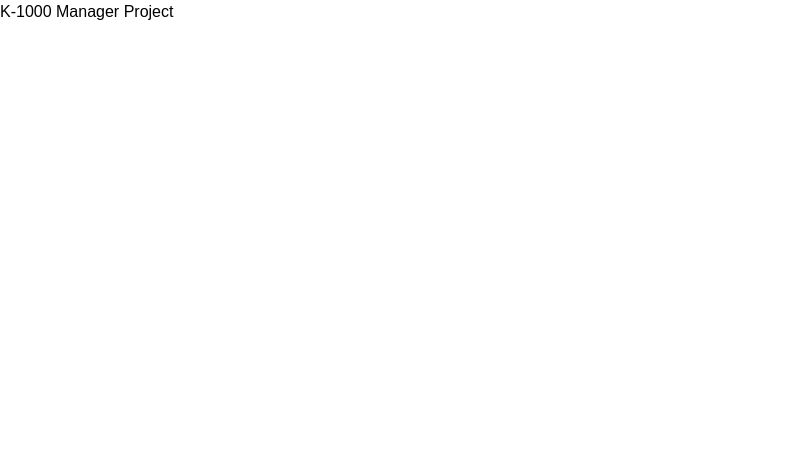
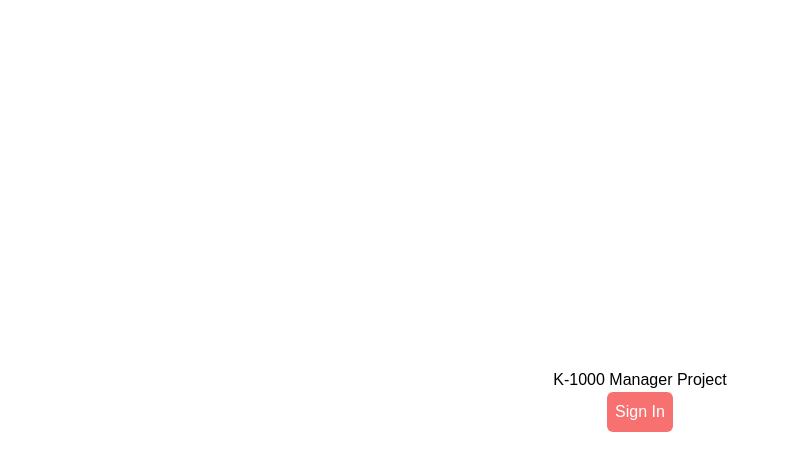
Before and after one commit to VanXodus305/K-1000-Manager, a Next.js app: page / in a window 1280 px wide. Shown: the top 470 px of the page, without its empty margins (0-789 px from the left). Built offline with nearby package versions, Linux system fonts and the light colour scheme; no server answers.

Commit message:
feat: implement user session check and Google sign-in functionality - NOT FUNCTIONAL
Signed-off-by: JagTheFriend <JagTheFriend12@gmail.com>

```diff
--- /dev/null
+++ b/src/actions/auth.ts
@@ -0,0 +1,21 @@
+"use server";
+
+import { auth, signIn } from "@/utils/auth";
+
+export async function googleSignIn() {
+	try {
+		await signIn("google");
+	} catch (error) {
+		// Check if this is a redirect (which is expected behavior)
+		if (error.message === "NEXT_REDIRECT") {
+			// This is expected - NextAuth is redirecting to Google
+			throw error;
+		}
+		console.error("Customer sign-in error:", error);
+		throw error;
+	}
+}
+
+export async function checkSession() {
+	return await auth();
+}
--- a/src/app/page.jsx
+++ b/src/app/page.jsx
@@ -1,3 +1,29 @@
+"use client";
+
+import { useEffect } from "react";
+import { checkSession, googleSignIn } from "@/actions/auth";
+
 export default function Home() {
-  return <div>K-1000 Manager Project</div>;
+	useEffect(() => {
+		async function checkUserSession() {
+			const session = await checkSession();
+			console.log(session);
+		}
+		checkUserSession();
+	}, []);
+
+	return (
+		<div className="flex flex-col items-center justify-center h-screen">
+			K-1000 Manager Project
+			<button
+				type="submit"
+				onClick={async () => {
+					await googleSignIn();
+				}}
+				className="bg-red-400 p-2 hover:bg-red-600 rounded-md text-white"
+			>
+				Sign In
+			</button>
+		</div>
+	);
 }
```
